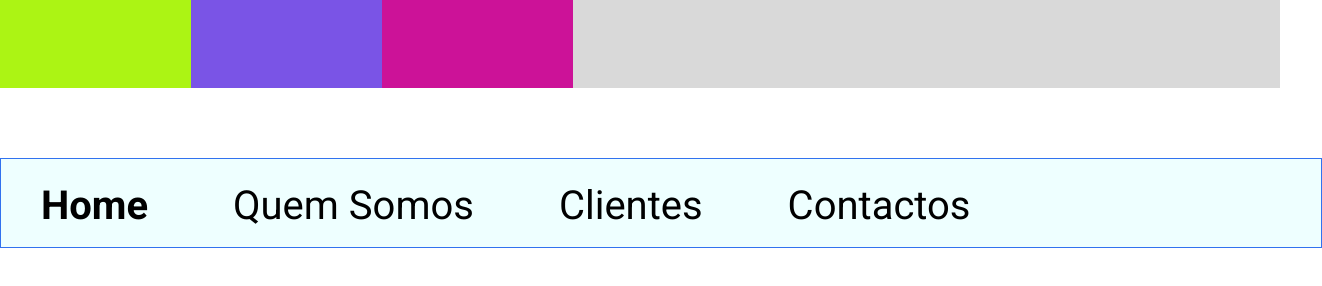
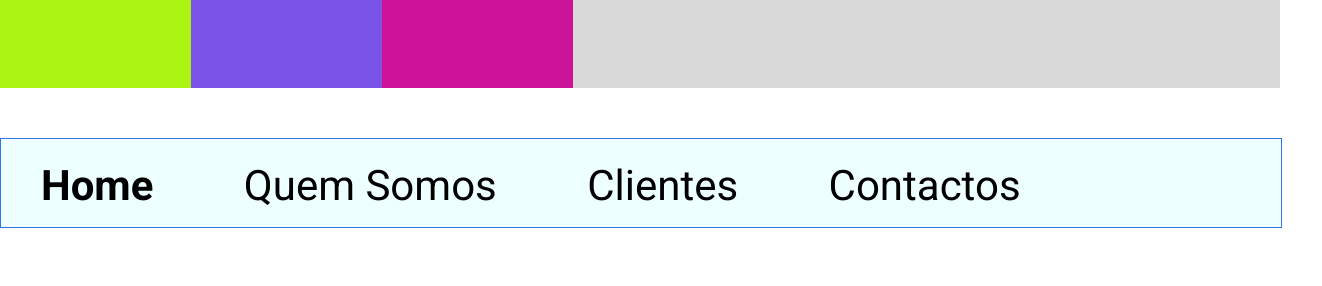
Before and after one commit to FLAG-Full-Stack-exercises/css3-exs, a plain HTML site: page ex1/css3-ex1.html in a window 1280 px wide. Shown: the whole page, 1322 px wide, since content can reach past the window. Drawn offline with Linux system fonts and the light colour scheme.

Commit message:
Fixed nav bar

```diff
--- a/ex1/css/styles.css
+++ b/ex1/css/styles.css
@@ -2,8 +2,8 @@ body {
     margin: 0px;
     padding: 0px;
     font-family: "Roboto", sans-serif;
-    font-size: 20px;
-    line-height: 40px;
+    font-size: 42px;
+    line-height: 10px;
 }
 
 .bar1 {
@@ -38,7 +38,7 @@ body {
     height: 50px;
 }
 
-ul {
+.menu {
     width: 100%;
     height: 88px;
     text-align: left;
@@ -53,9 +53,5 @@ li {
 }
 
 .select {
-    font-weight: 700;
+    font-weight: bold;
 }
-
-.unselect {
-    font-weight: 400;
-}
--- a/ex1/css3-ex1.html
+++ b/ex1/css3-ex1.html
@@ -20,20 +20,13 @@
 
     <div class="spacing"></div>
 
-    <ul id="menu">
-        <li>
-            <h1 class="select">Home</h1>
-        </li>
-        <li>
-            <h1 class="unselect">Quem Somos</h1>
-        </li>
-        <li>
-            <h1 class="unselect">Clientes</h1>
-        </li>
-        <li>
-            <h1 class="unselect">Contactos</h1>
-        </li>
-        <li class="bg"></li>
-    </ul>
+    <nav class="menu">
+        <ul>
+            <li class="select">Home</li>
+            <li>Quem Somos</li>
+            <li>Clientes</li>
+            <li>Contactos</li>
+        </ul>
+    </nav>
 </body>
 </html>
```
